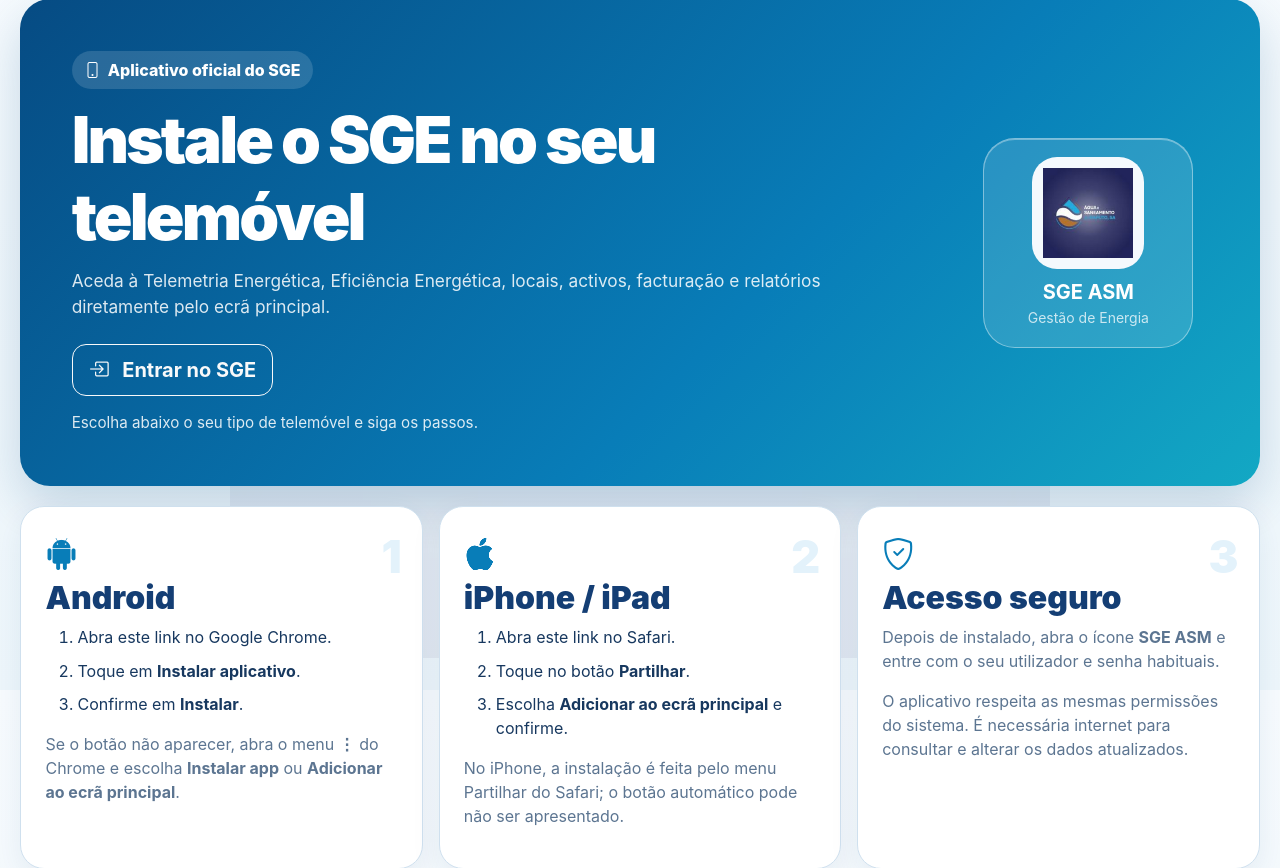
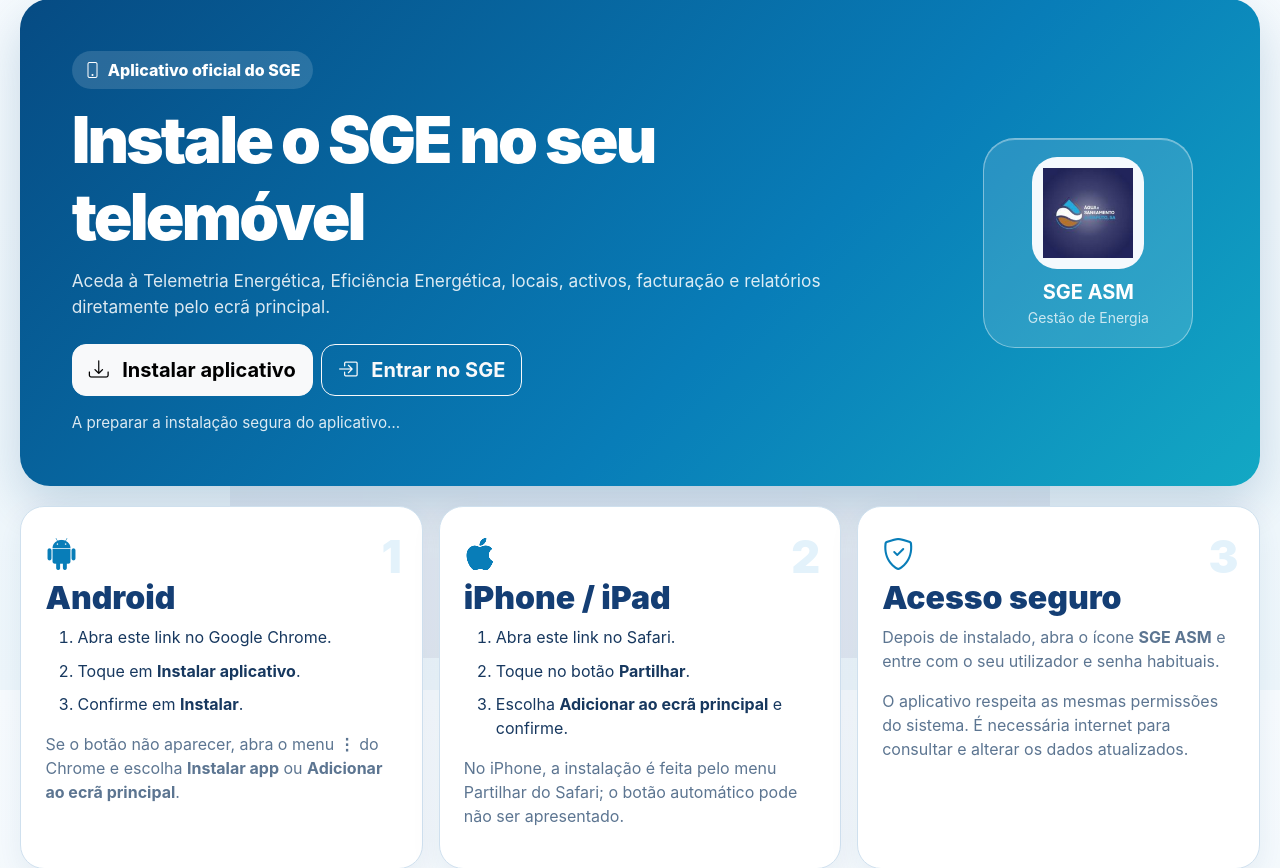
Before and after one commit to cezarchiconela-jpg/sge-producao-adrmm, a Flask app: page /instalar in a window 1280 px wide. Shown: the part 110-978 px from the top of the page. Run offline with Flask 3, Linux system fonts and the light colour scheme.

Commit message:
Add files via upload

```diff
--- a/sge_modules/dashboard_core.py
+++ b/sge_modules/dashboard_core.py
@@ -22,6 +22,18 @@ def service_worker():
         mimetype='application/javascript',
     )
     response.headers['Service-Worker-Allowed'] = '/'
+    response.headers['Cache-Control'] = 'no-cache'
+    return response
+
+
+@app.route('/manifest.webmanifest')
+def webmanifest():
+    """Manifesto na raiz para reconhecimento consistente em navegadores móveis."""
+    response = send_from_directory(
+        os.path.join(BASE_DIR, 'static'),
+        'manifest.webmanifest',
+        mimetype='application/manifest+json',
+    )
     response.headers['Cache-Control'] = 'no-cache'
     return response
 
--- a/sge_modules/security.py
+++ b/sge_modules/security.py
@@ -133,7 +133,7 @@ app.config.update(
 AUTH_EXEMPT_PREFIXES = ('/static/', '/api/v1/telemetria')
 AUTH_EXEMPT_PATHS = {
     '/login', '/logout', '/healthz', '/robots.txt', '/favicon.ico',
-    '/instalar', '/offline', '/service-worker.js',
+    '/instalar', '/offline', '/service-worker.js', '/manifest.webmanifest',
 }
 CSRF_EXEMPT_PREFIXES = ('/api/v1/telemetria',)
 LOGIN_FAILURES = {}
--- a/static/pwa-install.js
+++ b/static/pwa-install.js
@@ -10,13 +10,31 @@
   function setState(message, canInstall) {
     if (status && message) status.textContent = message;
     buttons().forEach(button => {
-      button.hidden = !canInstall;
-      button.disabled = !canInstall;
+      button.hidden = false;
+      button.disabled = false;
+      button.dataset.promptReady = canInstall ? 'true' : 'false';
     });
   }
 
   if ('serviceWorker' in navigator) {
-    window.addEventListener('load', () => navigator.serviceWorker.register('/service-worker.js'));
+    window.addEventListener('load', async () => {
+      try {
+        const registration = await navigator.serviceWorker.register('/service-worker.js', {
+          scope: '/',
+          updateViaCache: 'none'
+        });
+        await registration.update();
+        await navigator.serviceWorker.ready;
+        if (!isStandalone() && !deferredPrompt) {
+          setState('Aplicativo preparado. Toque no botão abaixo; se o aviso do Android ainda não aparecer, recarregue esta página uma vez.', false);
+        }
+      } catch (error) {
+        console.error('Falha ao ativar o aplicativo SGE:', error);
+        setState('Não foi possível ativar a instalação neste carregamento. Verifique a internet e recarregue a página.', false);
+      }
+    });
+  } else {
+    setState('Este navegador não suporta instalação de aplicativos web. Abra o endereço no Google Chrome.', false);
   }
 
   if (isStandalone()) {
@@ -30,11 +48,16 @@
   });
 
   buttons().forEach(button => button.addEventListener('click', async () => {
-    if (!deferredPrompt) return;
+    if (!deferredPrompt) {
+      setState('No Chrome, abra o menu ⋮ e escolha “Instalar app” ou “Adicionar ao ecrã principal”. Se a opção não aparecer, recarregue a página e tente novamente.', false);
+      return;
+    }
     deferredPrompt.prompt();
-    await deferredPrompt.userChoice;
+    const choice = await deferredPrompt.userChoice;
     deferredPrompt = null;
-    setState('Se confirmou a instalação, o ícone do SGE aparecerá no seu telemóvel.', false);
+    setState(choice.outcome === 'accepted'
+      ? 'Instalação confirmada. O ícone do SGE aparecerá no seu telemóvel.'
+      : 'A instalação foi cancelada. Pode voltar a tentar quando desejar.', false);
   }));
 
   window.addEventListener('appinstalled', () => {
--- a/templates/base.html
+++ b/templates/base.html
@@ -9,7 +9,7 @@
   <meta name="apple-mobile-web-app-status-bar-style" content="default">
   <meta name="apple-mobile-web-app-title" content="SGE ASM">
   <title>{% block title %}SGE · Sistema de Gestão de Energia{% endblock %}</title>
-  <link rel="manifest" href="{{ url_for('static', filename='manifest.webmanifest') }}">
+  <link rel="manifest" href="{{ url_for('webmanifest') }}" crossorigin="use-credentials">
   <link rel="icon" type="image/png" sizes="192x192" href="{{ url_for('static', filename='icons/sge-192.png') }}">
   <link rel="apple-touch-icon" href="{{ url_for('static', filename='icons/sge-192.png') }}">
   <link rel="stylesheet" href="https://cdn.jsdelivr.net/npm/bootstrap@5.3.2/dist/css/bootstrap.min.css">
--- a/templates/instalar_app.html
+++ b/templates/instalar_app.html
@@ -7,10 +7,10 @@
     <h1>Instale o SGE no seu telemóvel</h1>
     <p>Aceda à Telemetria Energética, Eficiência Energética, locais, activos, facturação e relatórios diretamente pelo ecrã principal.</p>
     <div class="d-flex flex-wrap gap-2 mt-4">
-      <button class="btn btn-light btn-lg" type="button" data-pwa-install hidden><i class="bi bi-download me-2"></i>Instalar aplicativo</button>
+      <button class="btn btn-light btn-lg" type="button" data-pwa-install><i class="bi bi-download me-2"></i>Instalar aplicativo</button>
       <a class="btn btn-outline-light btn-lg" href="{{ url_for('login') }}"><i class="bi bi-box-arrow-in-right me-2"></i>Entrar no SGE</a>
     </div>
-    <p class="sge-install-status mt-3 mb-0" data-pwa-status>Escolha abaixo o seu tipo de telemóvel e siga os passos.</p>
+    <p class="sge-install-status mt-3 mb-0" data-pwa-status>A preparar a instalação segura do aplicativo…</p>
   </div>
   <div class="sge-install-mark"><img src="{{ url_for('static', filename='icons/sge-192.png') }}" alt="Ícone do SGE"><strong>SGE ASM</strong><small>Gestão de Energia</small></div>
 </section>
```
Also changed, not shown: static/service-worker.js (+12 -3 lines), README_PWA_INSTALACAO_SGE.txt, static/manifest.webmanifest.
